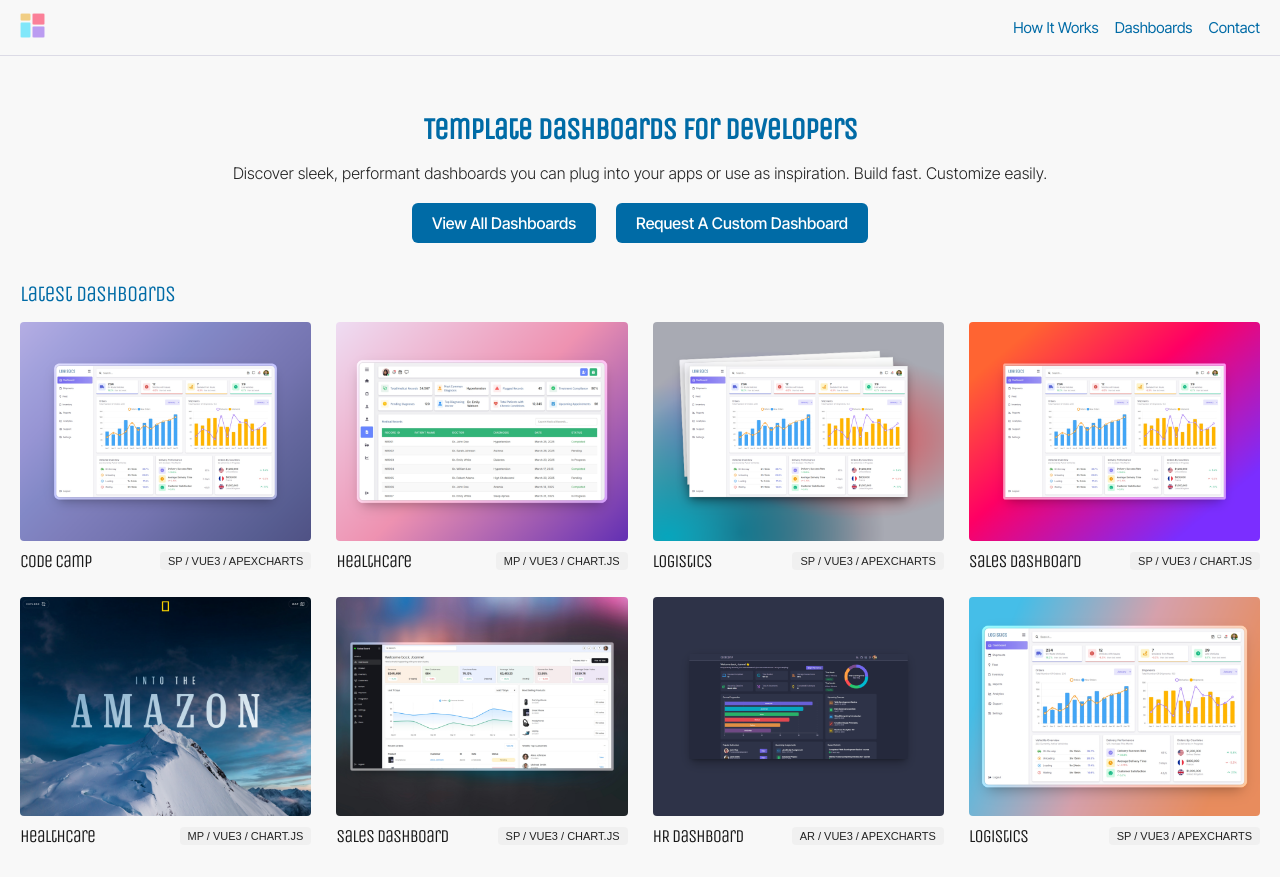
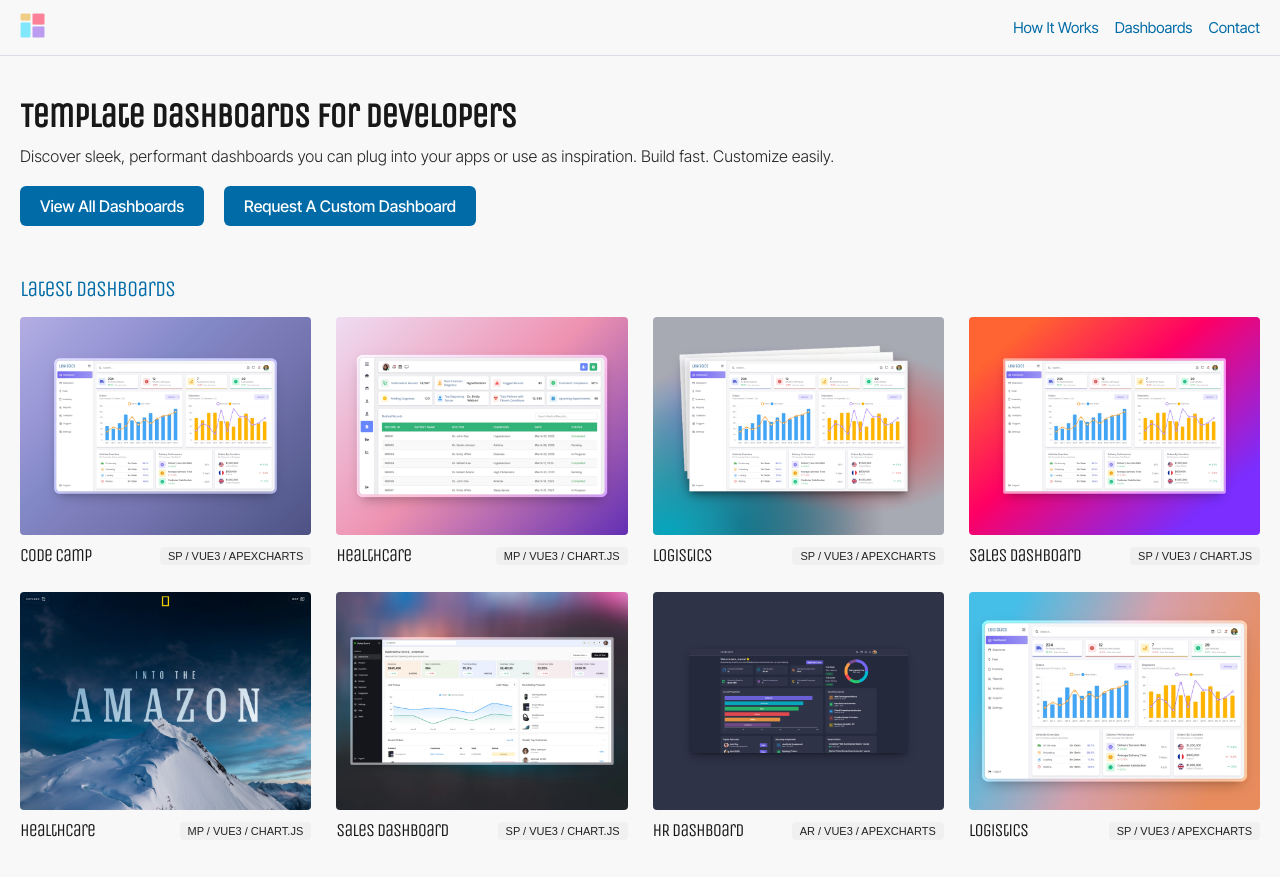
Before and after one commit to joseph-johnson27001/dashboard-website, a Vue app: page / in a window 1280 px wide. Built offline with nearby package versions, Linux system fonts and the light colour scheme.

Commit message:
Updated home page layout

```diff
--- a/src/views/HomePage.vue
+++ b/src/views/HomePage.vue
@@ -133,30 +133,31 @@ export default {
 }
 
 .hero {
-  padding: 20px 20px;
-  text-align: center;
+  padding: 20px 0px;
   border-radius: 8px;
-  margin-bottom: 10px;
+  margin-bottom: 30px;
 }
 
 .hero h1 {
-  font-size: 30px;
+  font-size: 34px;
   font-family: "Unica One", cursive;
-  color: #006ba6;
-  margin-bottom: 10px;
+  color: rgb(24, 24, 24);
   letter-spacing: -1px;
+  margin-bottom: 0px;
+  padding-bottom: 0;
+  margin-top: 10px;
 }
 
 .hero p {
   font-size: 16px;
   font-weight: 300;
+  margin-top: 10px;
   margin-bottom: 20px;
 }
 
 .button-container {
   display: flex;
   flex-direction: row;
-  justify-content: center;
   gap: 20px;
 }
 
--- a/src/views/HowItWorksPage.vue
+++ b/src/views/HowItWorksPage.vue
@@ -152,7 +152,7 @@ p {
 .dashboard-container {
   display: grid;
   grid-template-columns: repeat(3, 1fr);
-  gap: 20px;
+  gap: 25px;
   margin-top: 20px;
   box-sizing: border-box;
 }
```
